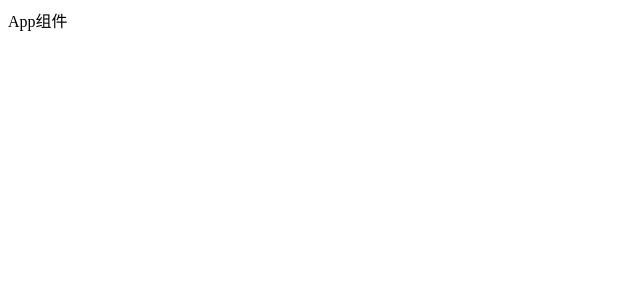
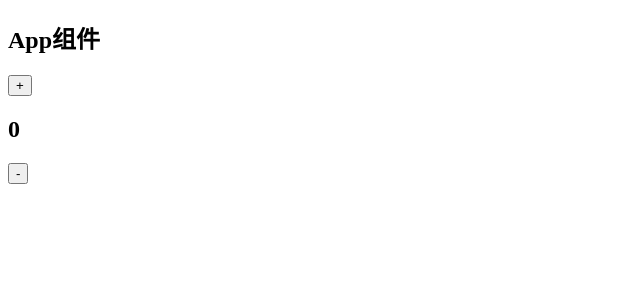
Before and after one commit to 0xTiefer-Atem/vue_cli, a Vue app in the folder vue-learn_vue_cli/05_vue-learn_vuex/: page / in a window 1280 px wide. Shown: the top 300 px of the page, without its empty margins (0-640 px from the left). Built offline with nearby package versions, Linux system fonts and the light colour scheme.

Commit message:
单页面状态管理

```diff
--- a/vue-learn_vue_cli/05_vue-learn_vuex/src/App.vue
+++ b/vue-learn_vue_cli/05_vue-learn_vuex/src/App.vue
@@ -1,6 +1,9 @@
 <template>
   <div id="app">
-    {{message}}
+    <h2>{{message}}</h2>
+    <button @click="counter++">+</button>
+    <h2>{{counter}}</h2>
+    <button @click="counter--">-</button>
   </div>
 </template>
 
@@ -9,7 +12,8 @@ export default {
   name: 'App',
   data() {
     return {
-      message: "App组件"
+      message: "App组件",
+      counter: 0
     }
   }
 }
```
